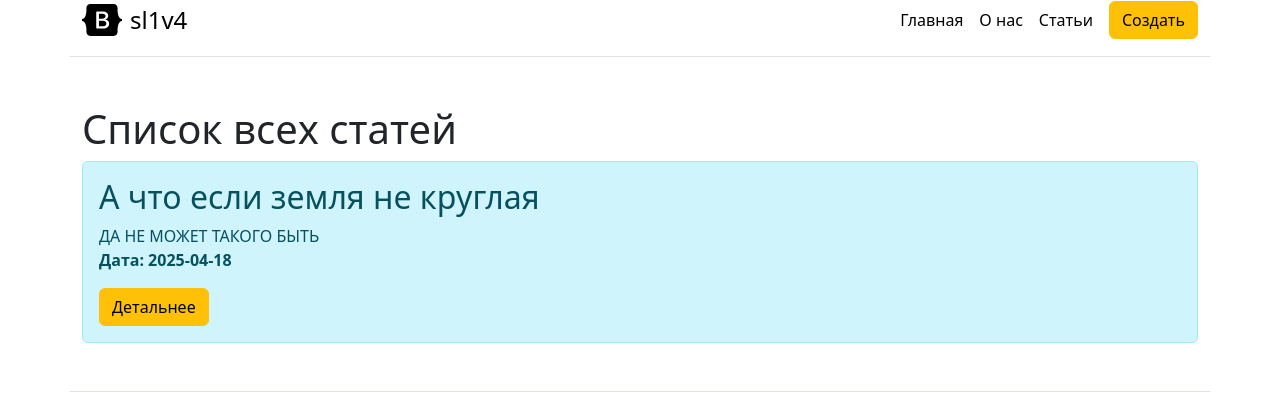
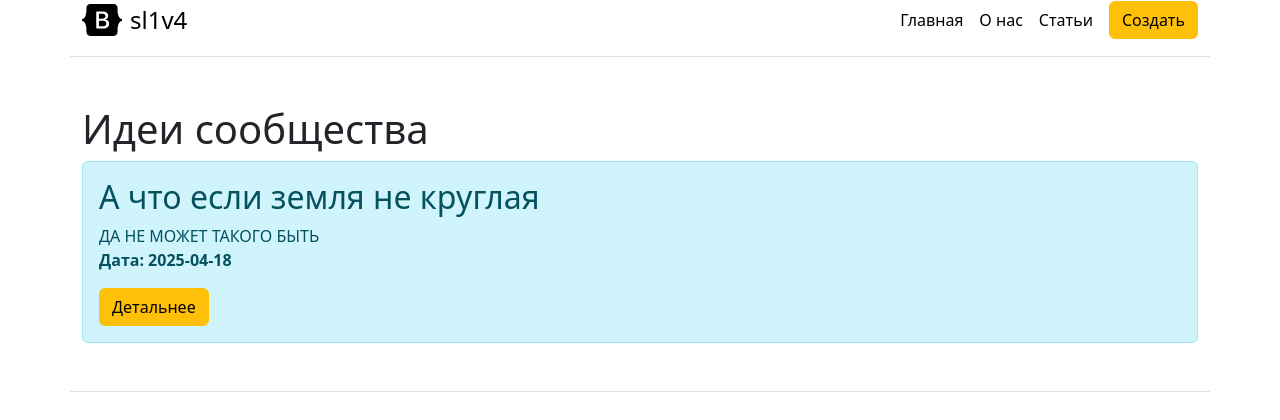
Before and after one commit to Cuc1ch/flask-sl1v4, a Flask app: page /posts in a window 1280 px wide. Shown: the top 420 px of the page. Run offline with Flask 3, Linux system fonts and the light colour scheme; data comes from the database, SQL or seed files in the repository.

Commit message:
Update posts.html

```diff
--- a/templates/posts.html
+++ b/templates/posts.html
@@ -1,12 +1,12 @@
 {% extends 'base.html' %}
 
 {% block title %}
-Все статьи на сайте
+Идеи
 {% endblock %}
 
 {% block body %}
 <div class="container mt-5">
-    <h1>Список всех статей</h1>
+    <h1>Идеи сообщества</h1>
 
     {% if articles|length > 0 %}
         {% for el in articles %}
```
